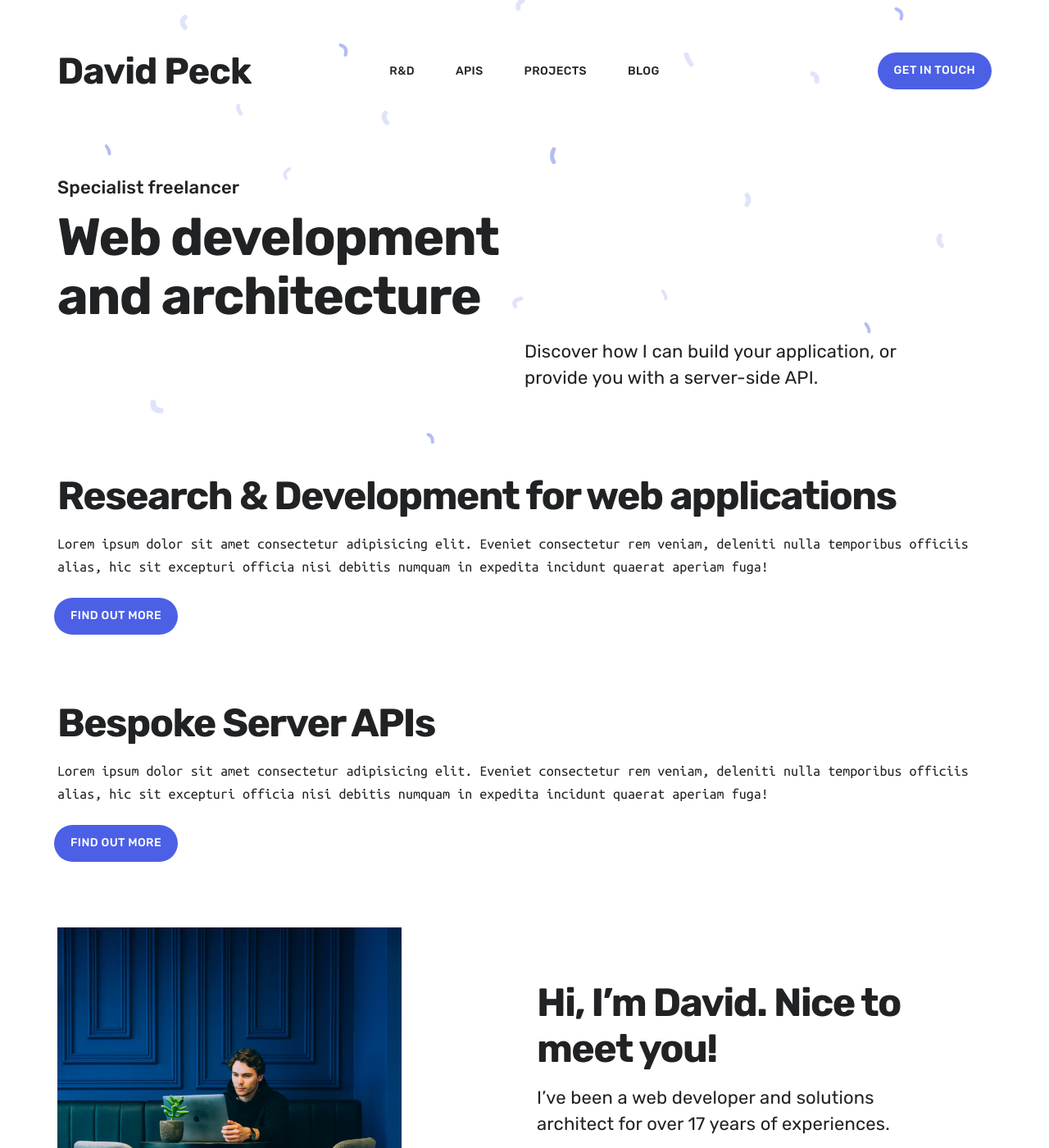
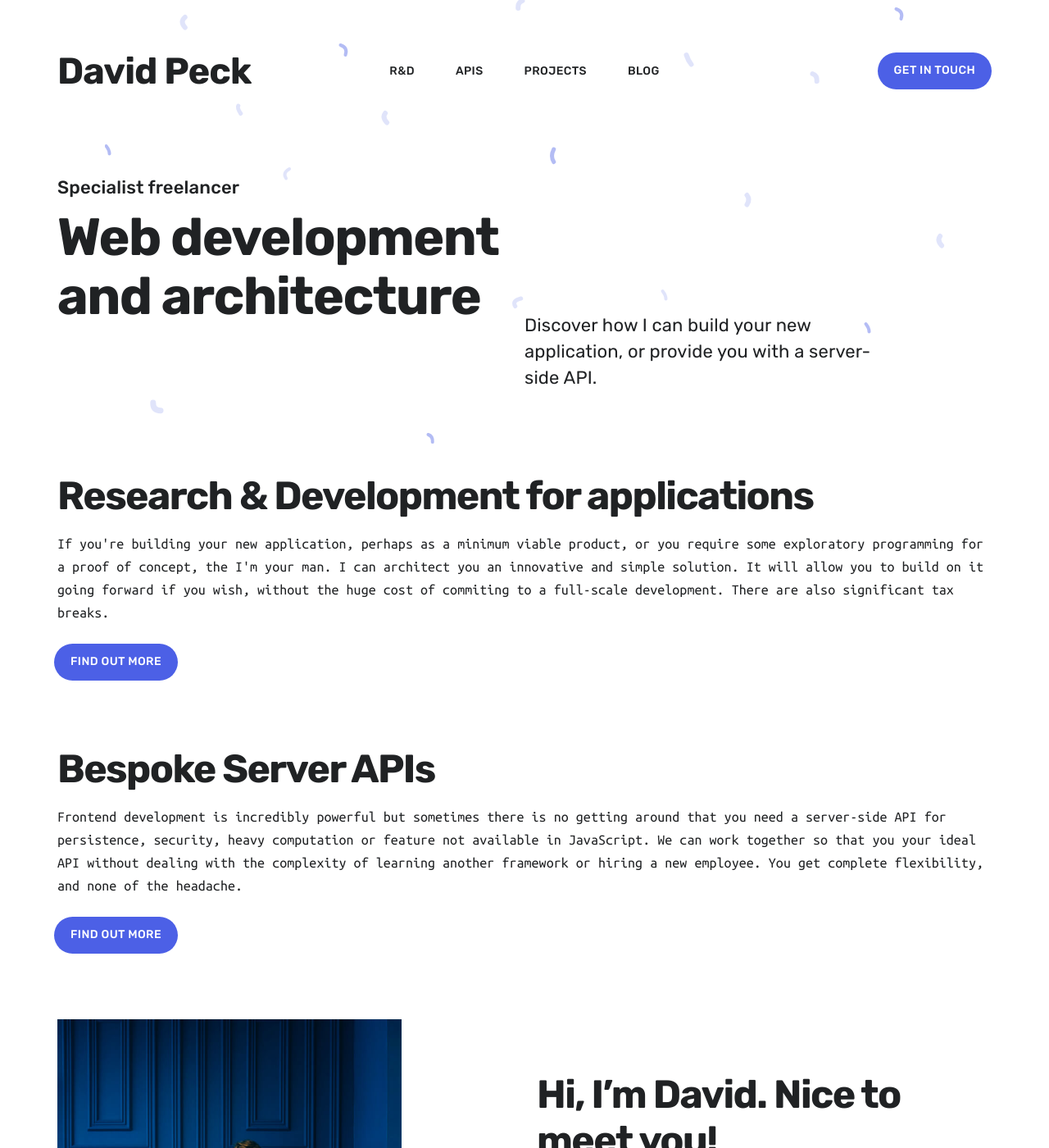
Before and after one commit to drpeck/drpeck.github.io, a Jekyll site: the page built from index.html, in a window 1280 px wide and 1400 px high. Shown: the whole window at 82% size. Built offline with Jekyll 4.4.1, drawn with Linux system fonts in a browser that asks for light colours; nearby versions of some CDN libraries.

Commit message:
Copy changed on home page

```diff
--- a/index.html
+++ b/index.html
@@ -2,7 +2,7 @@
 layout: default
 overtitle: Specialist freelancer
 title: Web development and architecture
-description: Discover how I can build your application, or provide you with a server-side API.
+description: Discover how I can build your new application, or provide you with a server-side API.
 featured_image: /images/social.jpg
 ---
 
@@ -35,13 +35,15 @@ featured_image: /images/social.jpg
     <div class="wrap">
       <div class="service__content">
         <h2 class="title">
-          Research & Development for web applications
+          Research & Development for applications
         </h2>
         <p>
-          Lorem ipsum dolor sit amet consectetur adipisicing elit. Eveniet
-          consectetur rem veniam, deleniti nulla temporibus officiis alias, hic
-          sit excepturi officia nisi debitis numquam in expedita incidunt
-          quaerat aperiam fuga!
+          If you're building your new application, perhaps as a minimum viable
+          product, or you require some exploratory programming for a proof of
+          concept, the I'm your man. I can architect you an innovative and
+          simple solution. It will allow you to build on it going forward if you
+          wish, without the huge cost of commiting to a full-scale development.
+          There are also significant tax breaks.
         </p>
         <a href="/research-and-development/" class="cta button--fill"
           >Find out more</a
@@ -57,10 +59,12 @@ featured_image: /images/social.jpg
           Bespoke Server APIs
         </h2>
         <p>
-          Lorem ipsum dolor sit amet consectetur adipisicing elit. Eveniet
-          consectetur rem veniam, deleniti nulla temporibus officiis alias, hic
-          sit excepturi officia nisi debitis numquam in expedita incidunt
-          quaerat aperiam fuga!
+          Frontend development is incredibly powerful but sometimes there is no
+          getting around that you need a server-side API for persistence,
+          security, heavy computation or feature not available in JavaScript. We
+          can work together so that you your ideal API without dealing with the
+          complexity of learning another framework or hiring a new employee. You
+          get complete flexibility, and none of the headache.
         </p>
         <a href="/bespoke-apis/" class="cta button--fill">Find out more</a>
       </div>
```
